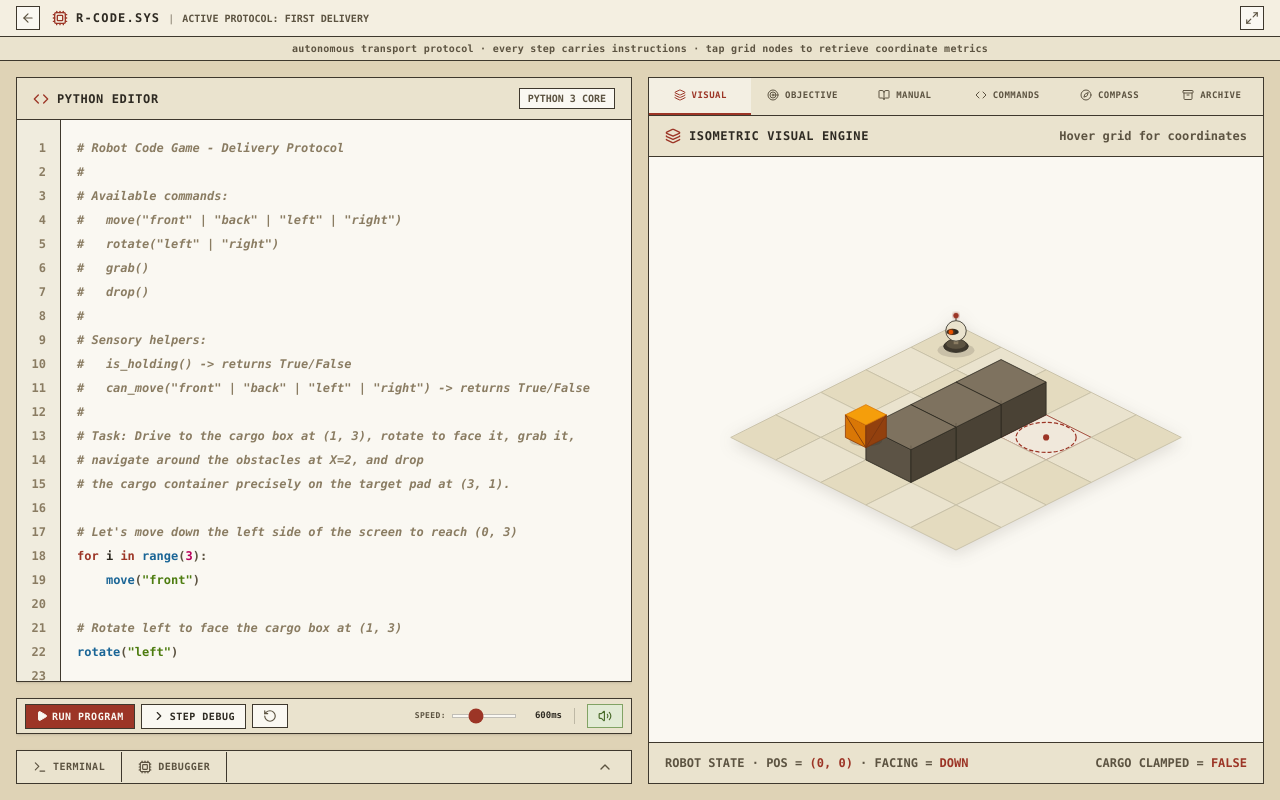
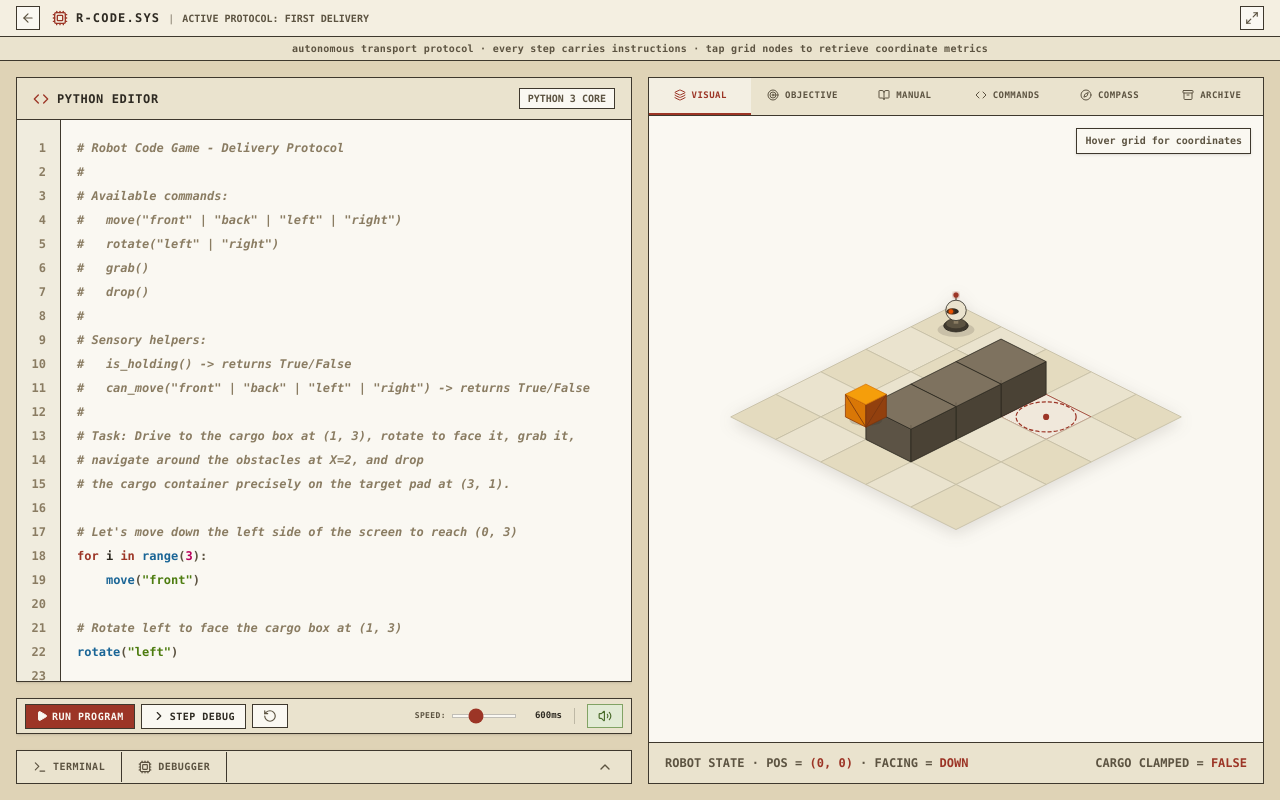
Before and after one commit to MohammadAboulEla/robot-code-game, a React (Vite) app: page / in a window 1280 px wide. Both pictures are taken after a click on the button 640 px from the left and 259 px from the top of the page. Built offline with nearby package versions, Linux system fonts and the light colour scheme.

Commit message:
remove sub header

```diff
--- a/src/components/IsometricVisualEngine.tsx
+++ b/src/components/IsometricVisualEngine.tsx
@@ -66,6 +66,7 @@ export const IsometricVisualEngine: React.FC<IsometricVisualEngineProps> = ({
     }`}>
 
       {/* Viewport Header */}
+      {!hideWrapper && (
         <div className="border-b border-[#3e382d] px-4 py-3 bg-[#eae3ce] flex justify-between items-center shrink-0">
           <div className="flex items-center gap-2">
             <Layers className="w-4 h-4 text-[#9c3526]" />
@@ -75,9 +76,16 @@ export const IsometricVisualEngine: React.FC<IsometricVisualEngineProps> = ({
             {hoveredTile ? `TILE MAP: [${hoveredTile.x}, ${hoveredTile.y}]` : 'Hover grid for coordinates'}
           </div>
         </div>
+      )}
 
       {/* Isometric Render Window */}
       <div className="relative w-full flex-grow flex-1 min-h-0 bg-[#faf8f2] flex items-center justify-center p-4">
+        {/* HUD coordinates overlay when nested in tab panel */}
+        {hideWrapper && (
+          <div className="absolute top-3 right-3 bg-[#faf8f2]/95 border border-[#3e382d] px-2 py-1 text-[10px] font-mono text-[#5c5341] shadow-sm select-none pointer-events-none z-10">
+            {hoveredTile ? `TILE MAP: [${hoveredTile.x}, ${hoveredTile.y}]` : 'Hover grid for coordinates'}
+          </div>
+        )}
 
         <svg
           viewBox="0 0 500 320"
```
Lines whose indentation alone changed are shown as unchanged.
